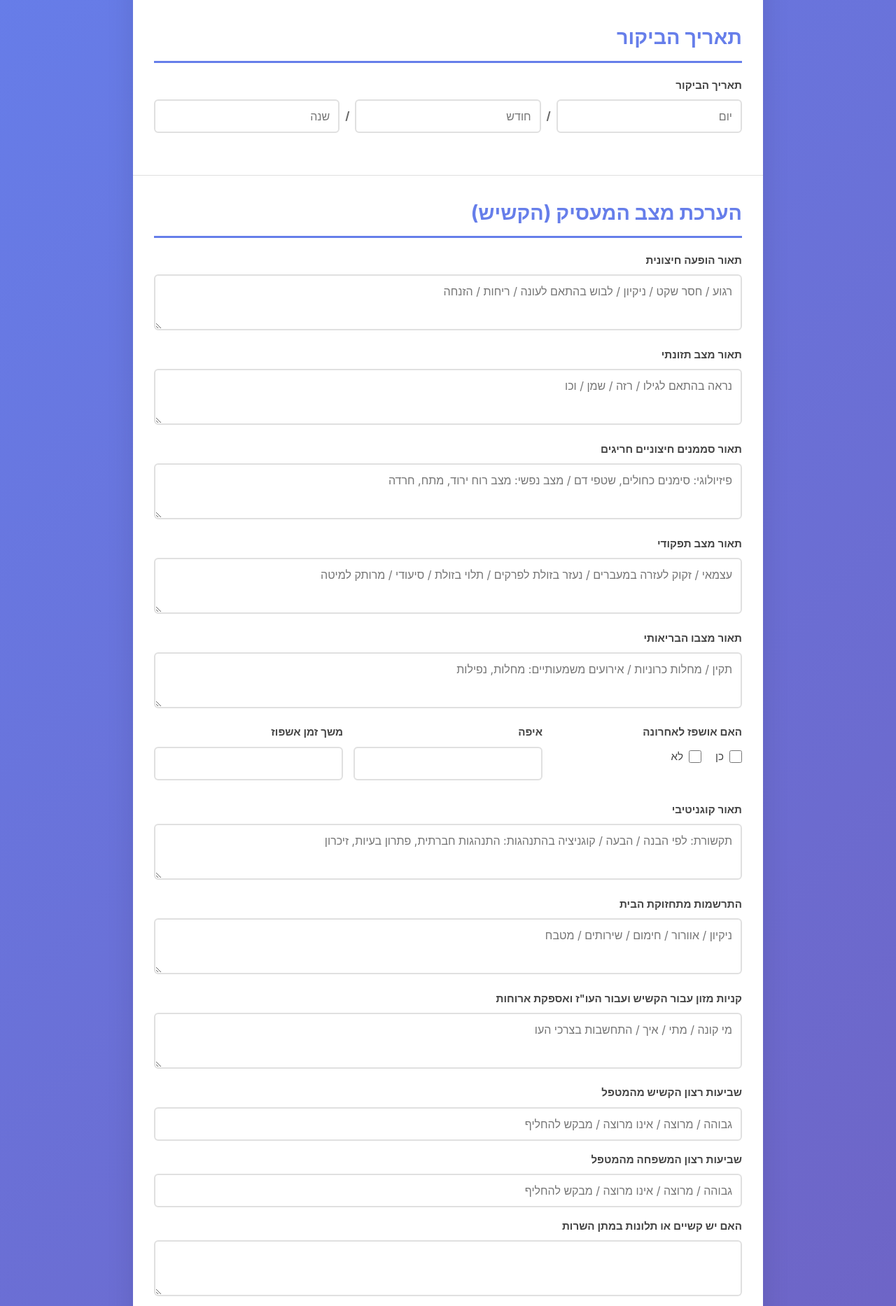
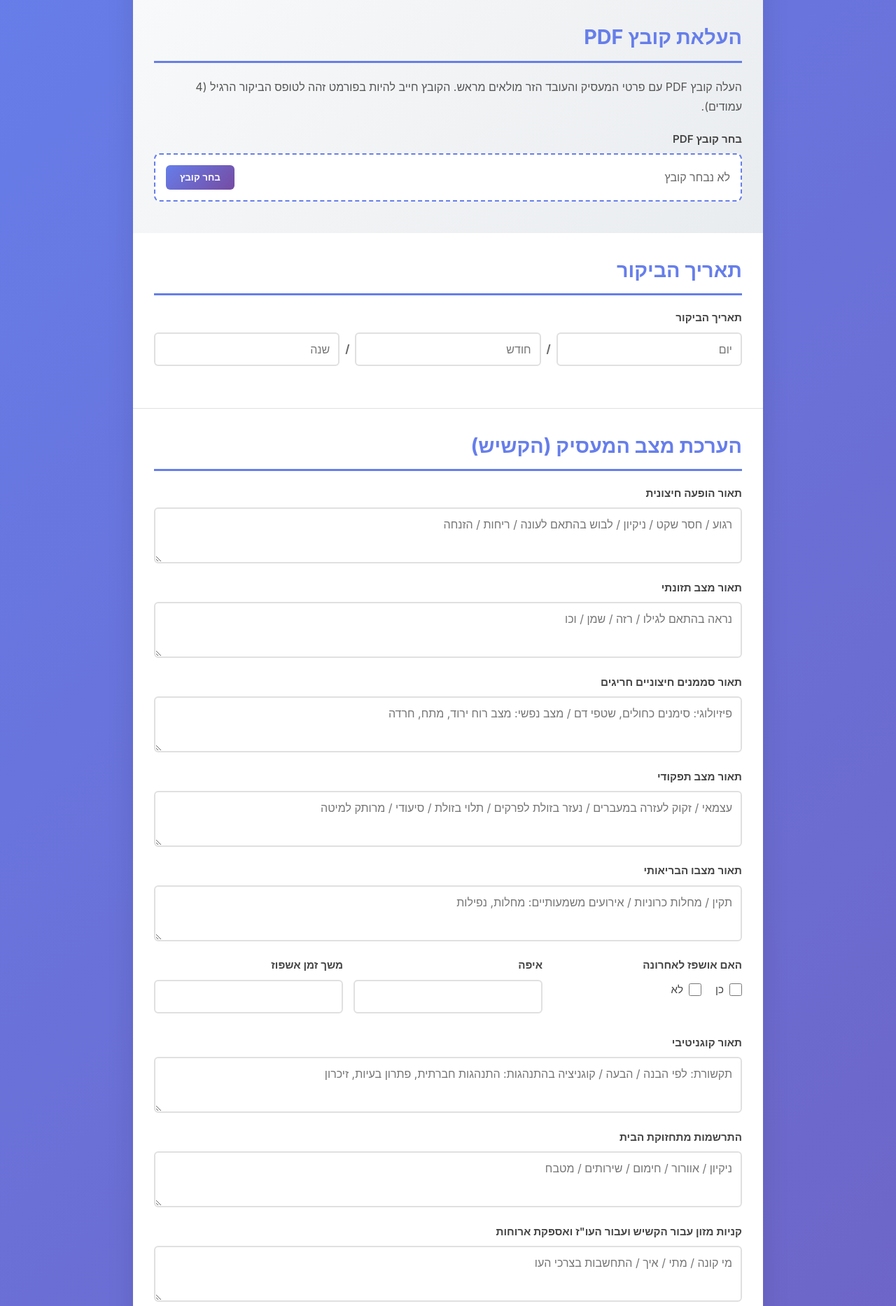
Before and after one commit to yehudalevavi/formFiller, a Flask app: page / in a window 1280 px wide. Shown: the part 174-2040 px from the top of the page at 70% size. Run offline with Flask 3, Linux system fonts and the light colour scheme.

Commit message:
Add PDF upload feature with validation
Allow users to upload their own pre-filled PDF instead of using the
static template. The uploaded PDF is validated to ensure it matches
the expected structure (page count, page sizes) before form data is
applied.

New features:
- File upload UI with drag-and-drop styling
- Real-time PDF validation on upload
- API endpoints for validation and filling uploaded PDFs
- Visual feedback for validation status (valid/invalid/validating)
- Support for both uploaded PDFs and default template

Co-Authored-By: Claude Opus 4.5 <noreply@anthropic.com>

```diff
--- a/app.py
+++ b/app.py
@@ -3,6 +3,7 @@
 Flask application for PDF form filling
 """
 import os
+import json
 from flask import Flask, render_template, request, send_file, jsonify
 from io import BytesIO
 from datetime import datetime
@@ -11,12 +12,14 @@ import sys
 # Add src to path
 sys.path.insert(0, os.path.join(os.path.dirname(__file__), 'src'))
 
-from backend.pdf_filler import fill_pdf_form
+from backend.pdf_filler import fill_pdf_form, fill_pdf_from_bytes
+from backend.pdf_validator import validate_uploaded_pdf
 from backend.field_mapping import FORM_FIELDS
 
 app = Flask(__name__)
 app.config['TEMPLATES_FOLDER'] = 'templates'
 app.config['TEMPLATE_PDF'] = os.path.join('templates', 'template.pdf')
+app.config['MAX_CONTENT_LENGTH'] = 16 * 1024 * 1024  # 16MB max file size
 
 
 @app.route('/')
@@ -82,6 +85,101 @@ def fill_form():
         return jsonify({'error': str(e)}), 500
 
 
+@app.route('/api/fill-uploaded', methods=['POST'])
+def fill_uploaded_form():
+    """Fill an uploaded PDF form with submitted data"""
+    try:
+        # Check if file was uploaded
+        if 'pdf_file' not in request.files:
+            return jsonify({'error': 'No PDF file uploaded'}), 400
+
+        pdf_file = request.files['pdf_file']
+
+        if pdf_file.filename == '':
+            return jsonify({'error': 'No file selected'}), 400
+
+        if not pdf_file.filename.lower().endswith('.pdf'):
+            return jsonify({'error': 'File must be a PDF'}), 400
+
+        # Get form data from the request
+        form_data_json = request.form.get('form_data')
+        if not form_data_json:
+            return jsonify({'error': 'No form data provided'}), 400
+
+        try:
+            form_data = json.loads(form_data_json)
+        except json.JSONDecodeError:
+            return jsonify({'error': 'Invalid form data format'}), 400
+
+        # Read the uploaded PDF
+        pdf_bytes = pdf_file.read()
+
+        # Validate the uploaded PDF structure
+        validation_result = validate_uploaded_pdf(
+            pdf_bytes,
+            app.config['TEMPLATE_PDF']
+        )
+
+        if not validation_result['valid']:
+            return jsonify({
+                'error': 'PDF validation failed',
+                'details': validation_result['errors']
+            }), 400
+
+        # Fill the uploaded PDF with form data
+        filled_pdf_bytes = fill_pdf_from_bytes(pdf_bytes, form_data)
+
+        # Create response
+        pdf_output = BytesIO(filled_pdf_bytes)
+        pdf_output.seek(0)
+
+        # Generate filename with timestamp
+        timestamp = datetime.now().strftime('%Y%m%d_%H%M%S')
+        filename = f'visit_report_{timestamp}.pdf'
+
+        return send_file(
+            pdf_output,
+            mimetype='application/pdf',
+            as_attachment=True,
+            download_name=filename
+        )
+
+    except Exception as e:
+        app.logger.error(f"Error filling uploaded form: {str(e)}")
+        import traceback
+        traceback.print_exc()
+        return jsonify({'error': str(e)}), 500
+
+
+@app.route('/api/validate-pdf', methods=['POST'])
+def validate_pdf():
+    """Validate an uploaded PDF without filling it"""
+    try:
+        if 'pdf_file' not in request.files:
+            return jsonify({'error': 'No PDF file uploaded'}), 400
+
+        pdf_file = request.files['pdf_file']
+
+        if pdf_file.filename == '':
+            return jsonify({'error': 'No file selected'}), 400
+
+        if not pdf_file.filename.lower().endswith('.pdf'):
+            return jsonify({'error': 'File must be a PDF'}), 400
+
+        pdf_bytes = pdf_file.read()
+
+        validation_result = validate_uploaded_pdf(
+            pdf_bytes,
+            app.config['TEMPLATE_PDF']
+        )
+
+        return jsonify(validation_result)
+
+    except Exception as e:
+        app.logger.error(f"Error validating PDF: {str(e)}")
+        return jsonify({'error': str(e)}), 500
+
+
 @app.route('/health', methods=['GET'])
 def health():
     """Health check endpoint"""
--- a/static/css/style.css
+++ b/static/css/style.css
@@ -259,6 +259,166 @@ header .subtitle {
     text-align: center;
 }
 
+/* PDF Upload Section */
+.upload-section {
+    background: linear-gradient(135deg, #f8f9fa 0%, #e9ecef 100%);
+    border-bottom: 2px solid #667eea;
+}
+
+.upload-instructions {
+    color: #555;
+    margin-bottom: 20px;
+    line-height: 1.8;
+}
+
+.file-upload-wrapper {
+    position: relative;
+}
+
+.file-input {
+    position: absolute;
+    width: 100%;
+    height: 100%;
+    opacity: 0;
+    cursor: pointer;
+    z-index: 2;
+}
+
+.file-upload-display {
+    display: flex;
+    align-items: center;
+    gap: 15px;
+    padding: 15px;
+    border: 2px dashed #667eea;
+    border-radius: 8px;
+    background: white;
+    transition: all 0.3s ease;
+}
+
+.file-upload-wrapper:hover .file-upload-display {
+    border-color: #764ba2;
+    background: #f8f9ff;
+}
+
+.file-name {
+    flex: 1;
+    color: #666;
+    font-size: 1em;
+}
+
+.file-name.has-file {
+    color: #333;
+    font-weight: 600;
+}
+
+.btn-browse {
+    padding: 10px 20px;
+    background: linear-gradient(135deg, #667eea 0%, #764ba2 100%);
+    color: white;
+    border: none;
+    border-radius: 6px;
+    cursor: pointer;
+    font-weight: 600;
+    transition: all 0.3s ease;
+    pointer-events: none;
+}
+
+.upload-status {
+    display: flex;
+    align-items: center;
+    gap: 10px;
+    padding: 12px 15px;
+    margin-top: 15px;
+    border-radius: 6px;
+    font-weight: 500;
+}
+
+.upload-status.validating {
+    background: #fff3cd;
+    color: #856404;
+}
+
+.upload-status.valid {
+    background: #d4edda;
+    color: #155724;
+}
+
+.upload-status.invalid {
+    background: #f8d7da;
+    color: #721c24;
+}
+
+.upload-status .status-icon {
+    width: 20px;
+    height: 20px;
+    border-radius: 50%;
+}
+
+.upload-status.validating .status-icon {
+    border: 3px solid #ffc107;
+    border-top-color: transparent;
+    animation: spin 1s linear infinite;
+}
+
+.upload-status.valid .status-icon {
+    background: #28a745;
+    position: relative;
+}
+
+.upload-status.valid .status-icon::after {
+    content: '';
+    position: absolute;
+    left: 6px;
+    top: 3px;
+    width: 5px;
+    height: 10px;
+    border: solid white;
+    border-width: 0 2px 2px 0;
+    transform: rotate(45deg);
+}
+
+.upload-status.invalid .status-icon {
+    background: #dc3545;
+    position: relative;
+}
+
+.upload-status.invalid .status-icon::before,
+.upload-status.invalid .status-icon::after {
+    content: '';
+    position: absolute;
+    left: 8px;
+    top: 4px;
+    width: 2px;
+    height: 12px;
+    background: white;
+}
+
+.upload-status.invalid .status-icon::before {
+    transform: rotate(45deg);
+}
+
+.upload-status.invalid .status-icon::after {
+    transform: rotate(-45deg);
+}
+
+.upload-error {
+    background: #f8d7da;
+    color: #721c24;
+    padding: 15px;
+    margin-top: 15px;
+    border-radius: 6px;
+    border: 1px solid #f5c6cb;
+}
+
+.upload-error ul {
+    margin: 10px 0 0 20px;
+    padding: 0;
+}
+
+.upload-error li {
+    margin-bottom: 5px;
+}
+
 /* Responsive Design */
 @media (max-width: 768px) {
     .container {
--- a/static/js/app.js
+++ b/static/js/app.js
@@ -5,32 +5,159 @@ document.addEventListener('DOMContentLoaded', function() {
     const loadingDiv = document.getElementById('loading');
     const errorDiv = document.getElementById('error-message');
 
+    // PDF Upload elements
+    const pdfUpload = document.getElementById('pdfUpload');
+    const fileNameSpan = document.getElementById('fileName');
+    const browseBtn = document.getElementById('browseBtn');
+    const uploadStatus = document.getElementById('uploadStatus');
+    const uploadError = document.getElementById('uploadError');
+
+    // Track uploaded file and validation state
+    let uploadedPdfFile = null;
+    let pdfValidated = false;
+
+    // File upload handling
+    if (pdfUpload) {
+        pdfUpload.addEventListener('change', async function(e) {
+            const file = e.target.files[0];
+
+            if (!file) {
+                resetUploadState();
+                return;
+            }
+
+            // Update file name display
+            fileNameSpan.textContent = file.name;
+            fileNameSpan.classList.add('has-file');
+            uploadedPdfFile = file;
+            pdfValidated = false;
+
+            // Validate the uploaded PDF
+            await validateUploadedPdf(file);
+        });
+
+        // Allow clicking on browse button to trigger file input
+        if (browseBtn) {
+            browseBtn.addEventListener('click', function(e) {
+                e.preventDefault();
+                pdfUpload.click();
+            });
+        }
+    }
+
+    // Validate uploaded PDF
+    async function validateUploadedPdf(file) {
+        showUploadStatus('validating', 'מאמת את קובץ ה-PDF...');
+        hideUploadError();
+
+        const formData = new FormData();
+        formData.append('pdf_file', file);
+
+        try {
+            const response = await fetch('/api/validate-pdf', {
+                method: 'POST',
+                body: formData
+            });
+
+            const result = await response.json();
+
+            if (result.valid) {
+                pdfValidated = true;
+                let message = 'קובץ PDF תקין';
+                if (result.warnings && result.warnings.length > 0) {
+                    message += ' (עם אזהרות)';
+                }
+                showUploadStatus('valid', message);
+
+                if (result.warnings && result.warnings.length > 0) {
+                    console.log('PDF validation warnings:', result.warnings);
+                }
+            } else {
+                pdfValidated = false;
+                showUploadStatus('invalid', 'קובץ PDF לא תקין');
+                showUploadError(result.errors || result.details || ['שגיאה לא ידועה']);
+            }
+        } catch (error) {
+            console.error('Validation error:', error);
+            pdfValidated = false;
+            showUploadStatus('invalid', 'שגיאה באימות הקובץ');
+            showUploadError([error.message || 'שגיאה בבדיקת הקובץ']);
+        }
+    }
+
+    function resetUploadState() {
+        uploadedPdfFile = null;
+        pdfValidated = false;
+        fileNameSpan.textContent = 'לא נבחר קובץ';
+        fileNameSpan.classList.remove('has-file');
+        hideUploadStatus();
+        hideUploadError();
+    }
+
+    function showUploadStatus(status, message) {
+        uploadStatus.className = 'upload-status ' + status;
+        uploadStatus.querySelector('.status-message').textContent = message;
+        uploadStatus.style.display = 'flex';
+    }
+
+    function hideUploadStatus() {
+        uploadStatus.style.display = 'none';
+    }
+
+    function showUploadError(errors) {
+        let html = '<strong>שגיאות באימות:</strong><ul>';
+        errors.forEach(err => {
+            html += `<li>${err}</li>`;
+        });
+        html += '</ul>';
+        uploadError.innerHTML = html;
+        uploadError.style.display = 'block';
+    }
+
+    function hideUploadError() {
+        uploadError.style.display = 'none';
+    }
+
     // Form submission handler
     form.addEventListener('submit', async function(e) {
         e.preventDefault();
 
         // Collect form data
-        const formData = collectFormData();
+        const formDataObj = collectFormData();
 
-        // Validate required fields (optional - add your validation logic)
-        // if (!validateForm(formData)) {
-        //     showError('Please fill in all required fields');
-        //     return;
-        // }
+        // Check if PDF is uploaded but not validated
+        if (uploadedPdfFile && !pdfValidated) {
+            showError('יש לאמת את קובץ ה-PDF לפני השליחה');
+            return;
+        }
 
         // Show loading spinner
         showLoading();
         hideError();
 
         try {
-            // Send data to server
-            const response = await fetch('/api/fill', {
-                method: 'POST',
-                headers: {
-                    'Content-Type': 'application/json',
-                },
-                body: JSON.stringify(formData)
-            });
+            let response;
+
+            if (uploadedPdfFile && pdfValidated) {
+                // Use uploaded PDF - send as multipart form data
+                const formData = new FormData();
+                formData.append('pdf_file', uploadedPdfFile);
+                formData.append('form_data', JSON.stringify(formDataObj));
+
+                response = await fetch('/api/fill-uploaded', {
+                    method: 'POST',
+                    body: formData
+                });
+            } else {
+                // Use template PDF - send as JSON
+                response = await fetch('/api/fill', {
+                    method: 'POST',
+                    headers: {
+                        'Content-Type': 'application/json',
+                    },
+                    body: JSON.stringify(formDataObj)
+                });
+            }
 
             if (!response.ok) {
                 const error = await response.json();
@@ -182,6 +309,12 @@ document.addEventListener('DOMContentLoaded', function() {
             inputs.forEach(input => {
                 localStorage.removeItem(`form_${input.name}`);
             });
+
+            // Reset upload state
+            resetUploadState();
+            if (pdfUpload) {
+                pdfUpload.value = '';
+            }
         }
     });
 
--- a/templates/form.html
+++ b/templates/form.html
@@ -12,6 +12,30 @@
             <h1>טופס ביקור רגיל</h1>
             <p class="subtitle">מילוי פרטי הביקור - פרטי המעסיק והעובד הזר כבר מולאו בטופס</p>
         </header>
+
+        <!-- PDF Upload Section -->
+        <section class="form-section upload-section">
+            <h2>העלאת קובץ PDF</h2>
+            <p class="upload-instructions">
+                העלה קובץ PDF עם פרטי המעסיק והעובד הזר מולאים מראש.
+                הקובץ חייב להיות בפורמט זהה לטופס הביקור הרגיל (4 עמודים).
+            </p>
+            <div class="form-group">
+                <label for="pdfUpload">בחר קובץ PDF</label>
+                <div class="file-upload-wrapper">
+                    <input type="file" id="pdfUpload" accept=".pdf" class="file-input">
+                    <div class="file-upload-display">
+                        <span class="file-name" id="fileName">לא נבחר קובץ</span>
+                        <button type="button" class="btn-browse" id="browseBtn">בחר קובץ</button>
+                    </div>
+                </div>
+            </div>
+            <div id="uploadStatus" class="upload-status" style="display: none;">
+                <div class="status-icon"></div>
+                <span class="status-message"></span>
+            </div>
+            <div id="uploadError" class="upload-error" style="display: none;"></div>
+        </section>
 
         <form id="pdfForm">
             <!-- Page 1: Visit Date Only (other fields pre-filled) -->
```
Also changed, not shown: src/backend/pdf_filler.py (+16 -1 lines), src/backend/pdf_validator.py (added, +150 -0 lines).
